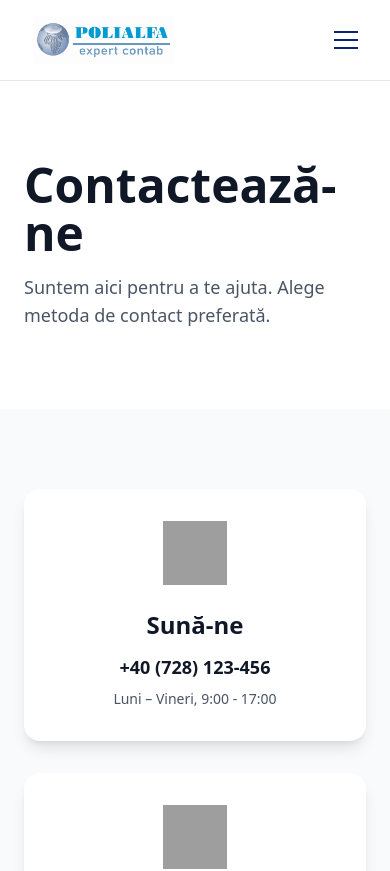
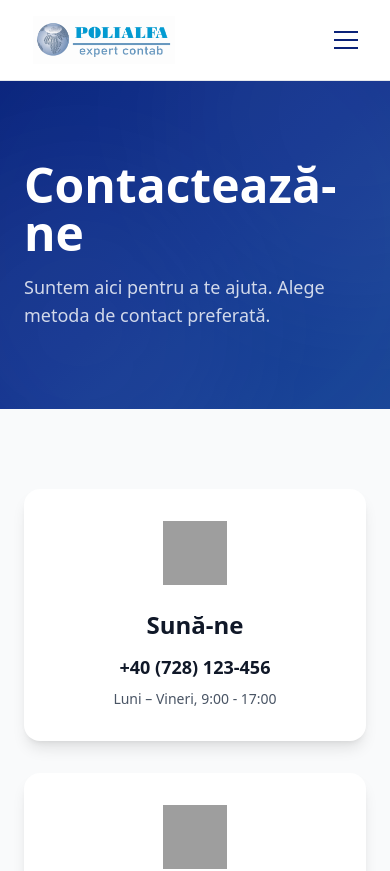
Before and after one commit to smeuandrei/PolialfaExpertContab, a Next.js app in the folder frontend/: page /contact in a window 390 px wide. Shown: the top 871 px of the page. Built offline with nearby package versions, Linux system fonts and the light colour scheme; grey boxes are pictures that could not be loaded.

Commit message:
added header for all pages

```diff
--- a/frontend/app/contact/page.tsx
+++ b/frontend/app/contact/page.tsx
@@ -4,12 +4,17 @@ export default function ContactPage() {
   return (
     <>
       {/* Header Section */}
-      <section className="py-20 bg-white">
-        <div className="max-w-7xl mx-auto px-6 md:px-12">
-          <h1 className="text-5xl md:text-6xl font-bold mb-4 text-gray-900">
+      <section className="relative overflow-hidden bg-gradient-to-br from-[#0a2279] via-[#0d2d8a] to-[#1a4494] py-20">
+        <div className="absolute inset-0 overflow-hidden pointer-events-none">
+          <div className="absolute -top-40 -right-40 w-96 h-96 rounded-full bg-white/5 blur-3xl" />
+          <div className="absolute -bottom-20 -left-20 w-80 h-80 rounded-full bg-white/5 blur-3xl" />
+          <div className="absolute top-1/2 left-1/2 -translate-x-1/2 -translate-y-1/2 w-[600px] h-[600px] rounded-full bg-blue-400/5 blur-3xl" />
+        </div>
+        <div className="relative max-w-7xl mx-auto px-6 md:px-12">
+          <h1 className="text-5xl md:text-6xl font-bold mb-4 text-white">
             {contactPageContent.heading}
           </h1>
-          <p className="text-lg text-gray-600">
+          <p className="text-lg text-white/80">
             {contactPageContent.subtitle}
           </p>
         </div>
--- a/frontend/app/despre-noi/page.tsx
+++ b/frontend/app/despre-noi/page.tsx
@@ -10,12 +10,17 @@ export default function DespreNoiPage() {
   return (
     <>
       {/* Header Section */}
-      <section className="py-20 bg-white">
-        <div className="max-w-7xl mx-auto px-6 md:px-12">
-          <h1 className="text-5xl md:text-6xl font-bold mb-4 text-gray-900">
+      <section className="relative overflow-hidden bg-gradient-to-br from-[#0a2279] via-[#0d2d8a] to-[#1a4494] py-20">
+        <div className="absolute inset-0 overflow-hidden pointer-events-none">
+          <div className="absolute -top-40 -right-40 w-96 h-96 rounded-full bg-white/5 blur-3xl" />
+          <div className="absolute -bottom-20 -left-20 w-80 h-80 rounded-full bg-white/5 blur-3xl" />
+          <div className="absolute top-1/2 left-1/2 -translate-x-1/2 -translate-y-1/2 w-[600px] h-[600px] rounded-full bg-blue-400/5 blur-3xl" />
+        </div>
+        <div className="relative max-w-7xl mx-auto px-6 md:px-12">
+          <h1 className="text-5xl md:text-6xl font-bold mb-4 text-white">
             {despreNoiContent.heading}
           </h1>
-          <p className="text-lg md:text-xl max-w-3xl text-gray-600">
+          <p className="text-lg md:text-xl max-w-3xl text-white/80">
             {despreNoiContent.subtitle}
           </p>
         </div>
--- a/frontend/app/servicii/page.tsx
+++ b/frontend/app/servicii/page.tsx
@@ -5,12 +5,17 @@ export default function ServiciiPage() {
   return (
     <>
       {/* Header Section */}
-      <section className="py-20 bg-white">
-        <div className="max-w-7xl mx-auto px-6 md:px-12">
-          <h1 className="text-5xl md:text-6xl font-bold mb-4 text-gray-900">
+      <section className="relative overflow-hidden bg-gradient-to-br from-[#0a2279] via-[#0d2d8a] to-[#1a4494] py-20">
+        <div className="absolute inset-0 overflow-hidden pointer-events-none">
+          <div className="absolute -top-40 -right-40 w-96 h-96 rounded-full bg-white/5 blur-3xl" />
+          <div className="absolute -bottom-20 -left-20 w-80 h-80 rounded-full bg-white/5 blur-3xl" />
+          <div className="absolute top-1/2 left-1/2 -translate-x-1/2 -translate-y-1/2 w-[600px] h-[600px] rounded-full bg-blue-400/5 blur-3xl" />
+        </div>
+        <div className="relative max-w-7xl mx-auto px-6 md:px-12">
+          <h1 className="text-5xl md:text-6xl font-bold mb-4 text-white">
             {serviciiPageContent.heading}
           </h1>
-          <p className="text-lg text-gray-600">
+          <p className="text-lg text-white/80">
             {serviciiPageContent.subtitle}
           </p>
         </div>
--- a/frontend/app/tarife/page.tsx
+++ b/frontend/app/tarife/page.tsx
@@ -11,12 +11,17 @@ export default function TarifePage() {
   return (
     <>
       {/* Header Section */}
-      <section className="py-20 bg-white">
-        <div className="max-w-7xl mx-auto px-6 md:px-12">
-          <h1 className="text-5xl md:text-6xl font-bold mb-4 text-gray-900">
+      <section className="relative overflow-hidden bg-gradient-to-br from-[#0a2279] via-[#0d2d8a] to-[#1a4494] py-20">
+        <div className="absolute inset-0 overflow-hidden pointer-events-none">
+          <div className="absolute -top-40 -right-40 w-96 h-96 rounded-full bg-white/5 blur-3xl" />
+          <div className="absolute -bottom-20 -left-20 w-80 h-80 rounded-full bg-white/5 blur-3xl" />
+          <div className="absolute top-1/2 left-1/2 -translate-x-1/2 -translate-y-1/2 w-[600px] h-[600px] rounded-full bg-blue-400/5 blur-3xl" />
+        </div>
+        <div className="relative max-w-7xl mx-auto px-6 md:px-12">
+          <h1 className="text-5xl md:text-6xl font-bold mb-4 text-white">
             {tarifePageContent.heading}
           </h1>
-          <p className="text-lg text-gray-600">
+          <p className="text-lg text-white/80">
             {tarifePageContent.subtitle}
           </p>
         </div>
```
